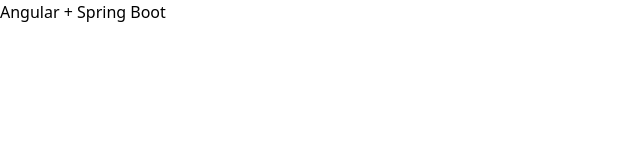
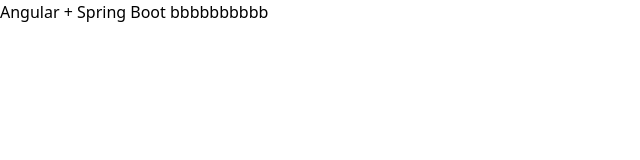
Before and after one commit to ahmedaminefaiz/angular-frontend, an Angular app: page / in a window 1280 px wide. Shown: the top 160 px of the page, without its empty margins (0-640 px from the left). Built offline with nearby package versions, Linux system fonts and the light colour scheme; no server answers.

Commit message:
Update app.html

```diff
--- a/src/app/app.html
+++ b/src/app/app.html
@@ -1,2 +1,2 @@
-<h1>Angular + Spring Boot</h1>
+<h1>Angular + Spring Boot bbbbbbbbbb</h1>
 <p>{{ message }}</p>
```
